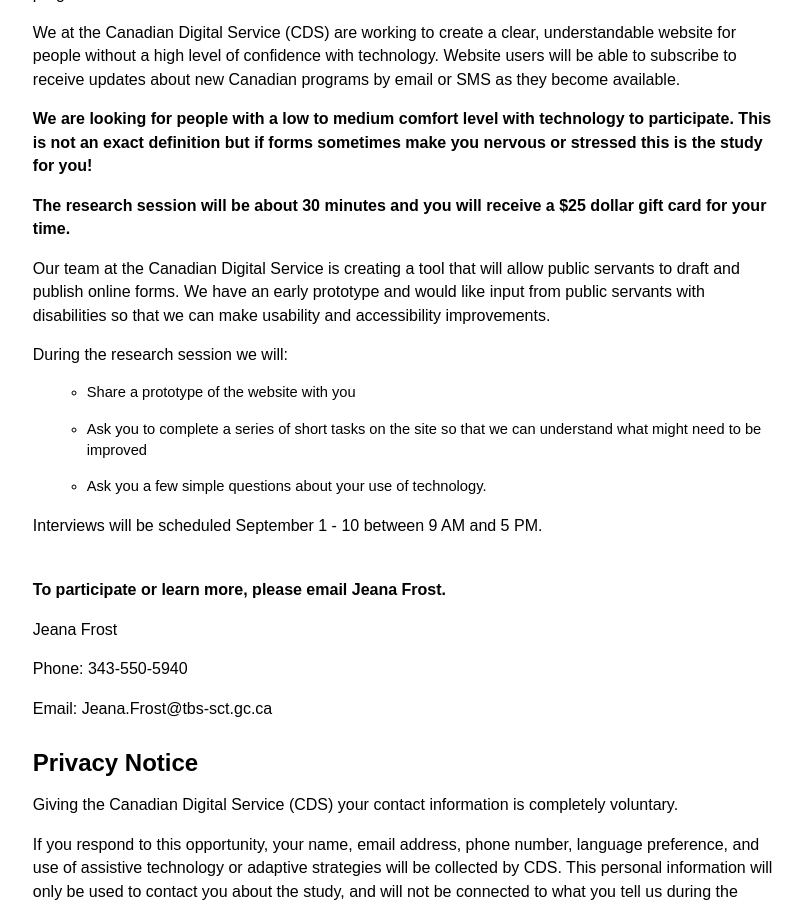
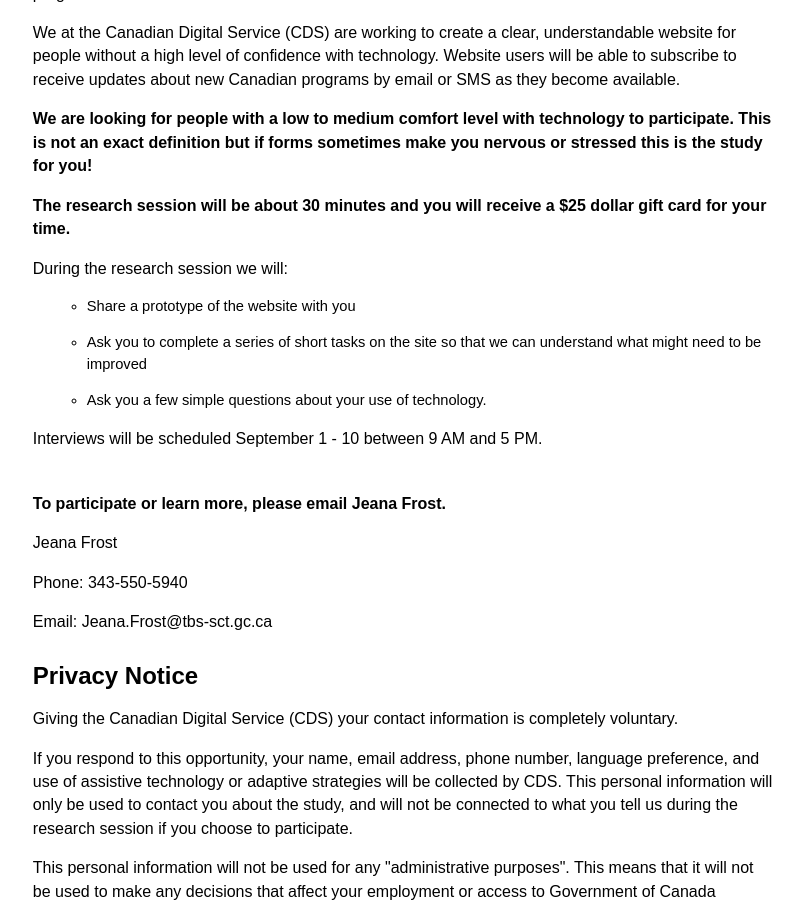
Before and after one commit to cds-snc/research-recherche, a Jekyll site: the page built from _pages/en/notify.html, in a window 1280 px wide and 900 px high, scrolled down 344 px. Shown: the whole window, without its empty margins (236-1039 px from the left). Built offline with Jekyll 4.4.1, drawn with Linux system fonts in a browser that asks for light colours.

Commit message:
Update notify.html

```diff
--- a/_pages/en/notify.html
+++ b/_pages/en/notify.html
@@ -186,9 +186,6 @@
 The research session will be about 30 minutes and you will receive a $25 dollar gift card for your time.</b>
 </span>
   </p>
-   <p>
-        <span lang="EN" style="font-size:12.0pt;line-height:115%">Our team at the Canadian Digital Service is creating a tool that will allow public servants to draft and publish online forms. We have an early prototype and would like input from public servants with disabilities so that we can make usability and accessibility improvements.</span>
-      </p>
   <p>
         <span lang="EN" style="font-size:12.0pt;line-height:115%"
           >During the research session we will:</span
```
